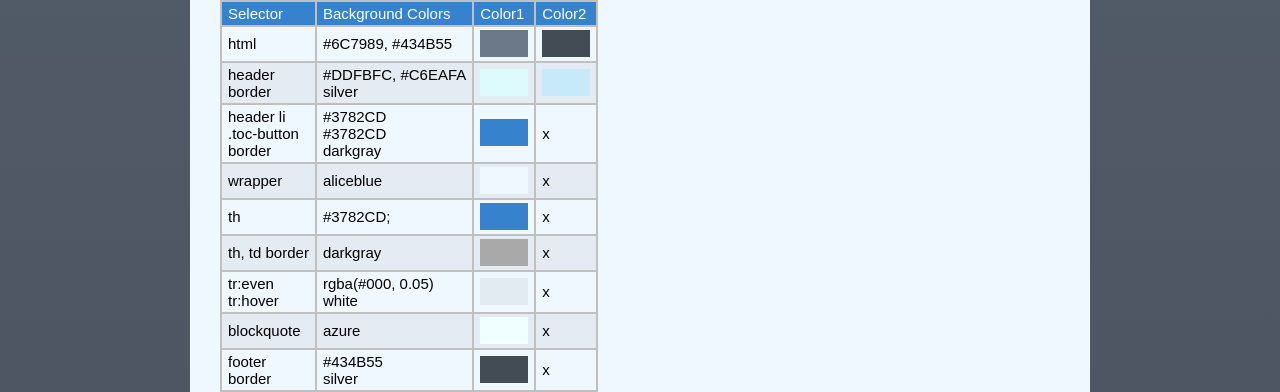
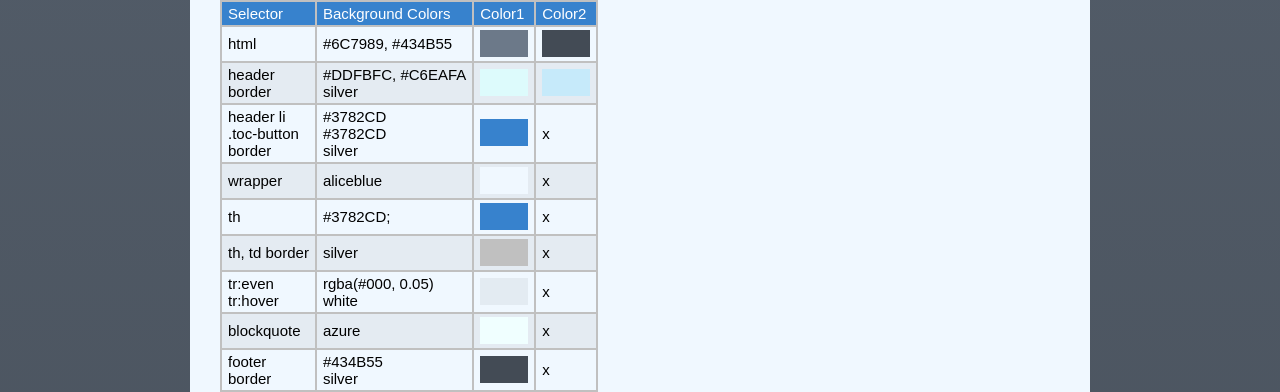
Before and after one commit to TR-Systems/modernist, a Jekyll site: the page built from index.md, in a window 1280 px wide. Shown: the part 2732-3124 px from the top of the page. Built offline with Jekyll 4.4.1, drawn with Linux system fonts in a browser that asks for light colours; our own code applies the rules of GitHub Pages for plain Markdown files.

Commit message:
Update index.md

```diff
--- a/index.md
+++ b/index.md
@@ -154,10 +154,10 @@ The colors are shown using html "<span style=...>" in the markdown. This [color
 | -------- | ----------------- | ------ | ------ |
 | html | #6C7989, #434B55 | <span style="background:#6C7989;font-size:24px;padding-right:48px;margin:0;"></span> | <span style="background:#434B55;font-size:24px;padding-right:48px;margin:0;"></span> |
 | header<br>border | #DDFBFC, #C6EAFA<br>silver | <span style="background:#DDFBFC;font-size:24px;padding-right:48px;margin:0;"></span> | <span style="background:#C6EAFA;font-size:24px;padding-right:48px;margin:0;"></span> |
-| header li<br>.toc-button<br>border | #3782CD<br>#3782CD<br>darkgray | <span style="background:#3782CD;font-size:24px;padding-right:48px;margin:0;"></span> | x |
+| header li<br>.toc-button<br>border | #3782CD<br>#3782CD<br>silver | <span style="background:#3782CD;font-size:24px;padding-right:48px;margin:0;"></span> | x |
 | wrapper | aliceblue | <span style="background:aliceblue;font-size:24px;padding-right:48px;margin:0;"></span> | x |
 | th | #3782CD; | <span style="background:#3782CD;font-size:24px;padding-right:48px;margin:0;"></span> | x |
-| th, td border | darkgray | <span style="background:darkgray;font-size:24px;padding-right:48px;margin:0;"></span> | x |
+| th, td border | silver | <span style="background:silver;font-size:24px;padding-right:48px;margin:0;"></span> | x |
 | tr:even<br>tr:hover | rgba(#000, 0.05)<br>white | <span style="background-color:rgba(0,0,0,0.05);font-size:24px;padding-right:48px;margin:0;"></span> | x |
 | blockquote | azure | <span style="background:azure;font-size:24px;padding-right:48px;margin:0;"></span> | x |
 | footer<br>border | #434B55<br>silver | <span style="background:#434B55;font-size:24px;padding-right:48px;margin:0;"></span> | x |
```
